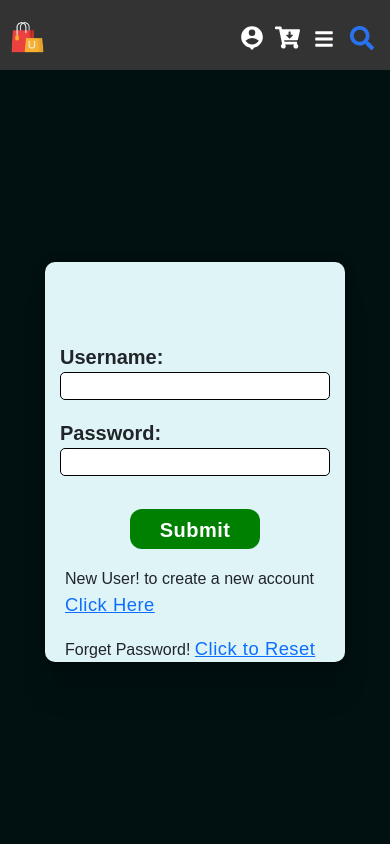
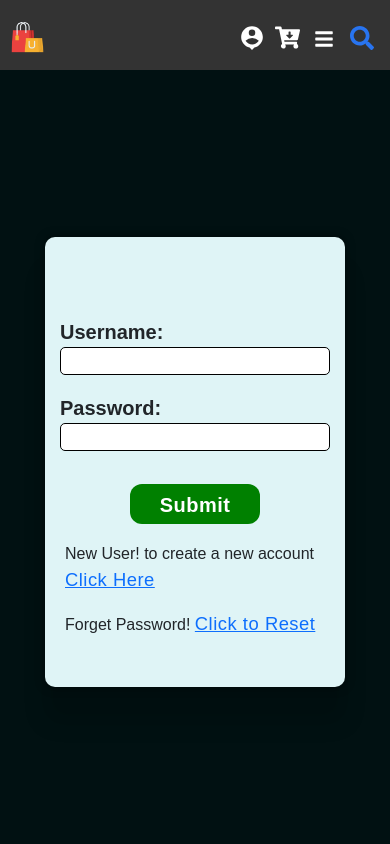
Before and after one commit to chandanUP54/e-commerce, a React (Create React App) app: page /login in a window 390 px wide. Shown: the top 844 px of the page. Built offline with nearby package versions, Linux system fonts and the light colour scheme; no server answers.

Commit message:
height modified of form

```diff
--- a/src/components/auth/Signin.css
+++ b/src/components/auth/Signin.css
@@ -68,13 +68,13 @@
 
   .form2 {
     width: 300px;
-    height: 400px;
+    height: 450px;
     border-radius: 10px;
     margin-top: -60px;
     padding-top: -80px;
     margin-left: 15px;
     margin-right: 15px;
-    /* border: 2px solid blue; */
+
   }
 
   .form2 label {
```
